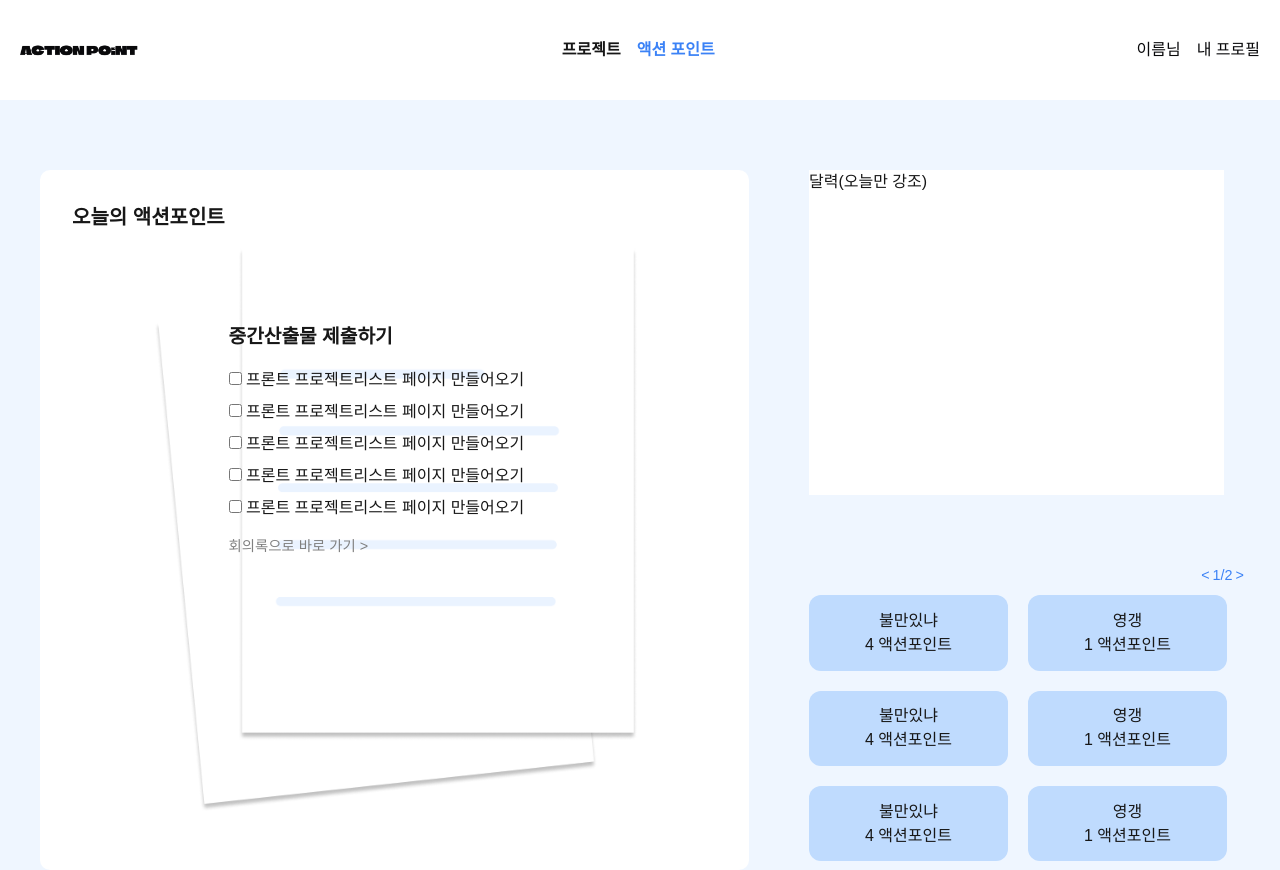
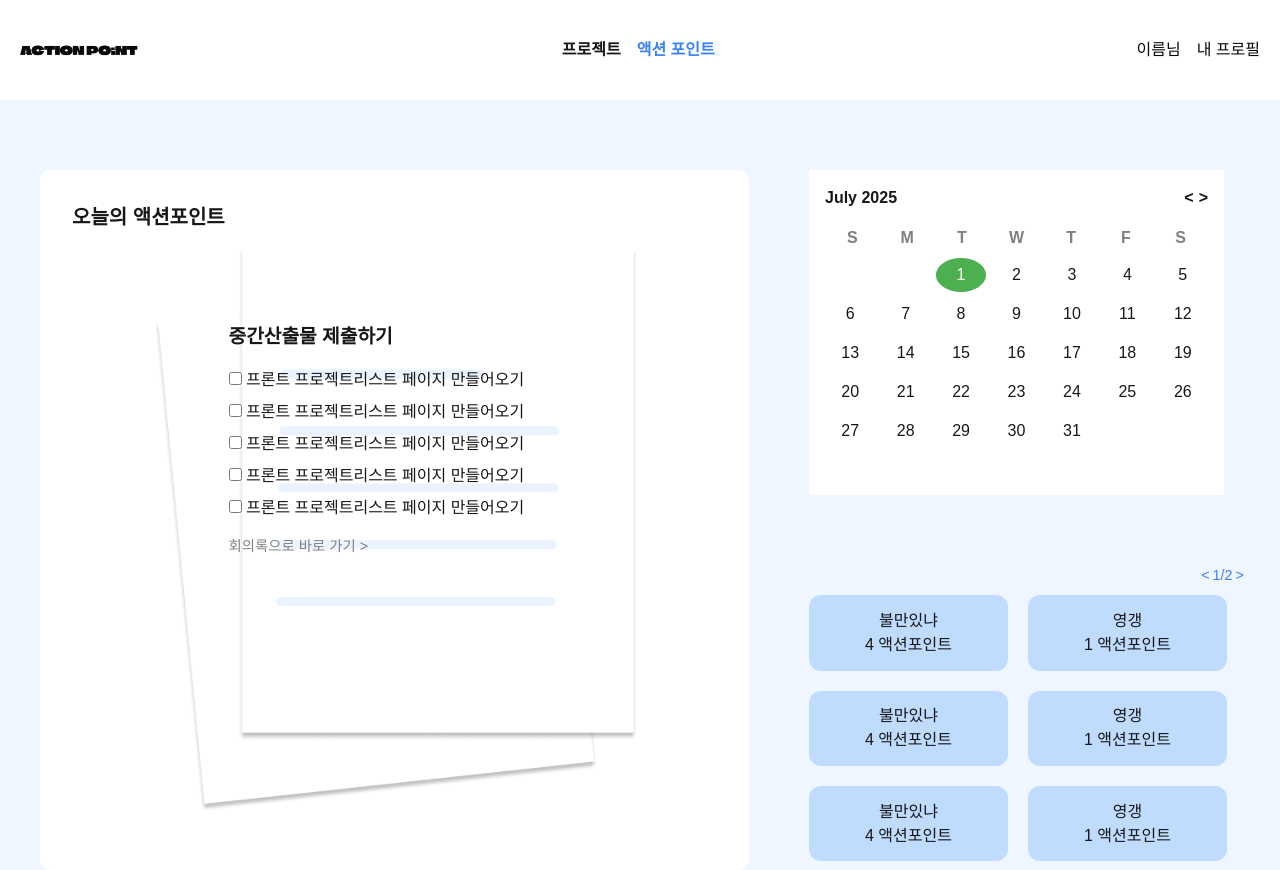
Before and after one commit to Club-PARD/ActionPoint_FE, a Next.js app: page /MainPage in a window 1280 px wide. Built offline with nearby package versions, Linux system fonts and the light colour scheme; no server answers.

Commit message:
modify Calendar

```diff
--- a/src/components/MainPage/Calender.tsx
+++ b/src/components/MainPage/Calender.tsx
@@ -0,0 +1,58 @@
+import styles from "../../styles/Calendar.module.css";
+
+export default function Calendar() {
+  const now = new Date();
+  const year = now.getFullYear();
+  const month = now.getMonth(); // 0~11
+  const today = now.getDate();
+
+  const daysInMonth = new Date(year, month + 1, 0).getDate();
+  const monthNames = [
+    "January", "February", "March", "April", "May", "June",
+    "July", "August", "September", "October", "November", "December"
+  ];
+
+  const firstDay = new Date(year, month, 1).getDay(); // 0: Sunday ~ 6: Saturday
+
+  return (
+    <div className={styles.calendarArea}>
+      <div className={styles.calendarHeader}>
+        <span>{monthNames[month]} {year}</span>
+        <div>
+          <button>&lt;</button>
+          <button>&gt;</button>
+        </div>
+      </div>
+
+      <div className={styles.weekDays}>
+        <span>S</span>
+        <span>M</span>
+        <span>T</span>
+        <span>W</span>
+        <span>T</span>
+        <span>F</span>
+        <span>S</span>
+      </div>
+
+      <div className={styles.daysGrid}>
+        {/* 시작 요일만큼 빈칸 */}
+        {Array.from({ length: firstDay }, (_, i) => (
+          <div key={`empty-${i}`}></div>
+        ))}
+
+        {/* 날짜 출력 */}
+        {Array.from({ length: daysInMonth }, (_, i) => {
+          const day = i + 1;
+          return (
+            <div
+              key={day}
+              className={`${styles.day} ${day === today ? styles.today : ""}`}
+            >
+              {day}
+            </div>
+          );
+        })}
+      </div>
+    </div>
+  );
+}
--- a/src/pages/MainPage.tsx
+++ b/src/pages/MainPage.tsx
@@ -1,7 +1,7 @@
 import Header from "@/components/Header/Header";
 import styles from "../styles/MainPage.module.css";
 import { useState } from "react";
-
+import Calendar from "@/components/MainPage/Calender";
 export default function MainPage() {
   const dummyProjects = [
     { id: 1, title: "불만있냐", actionPointCount: 4 },
@@ -55,7 +55,7 @@ export default function MainPage() {
 
         {/* 우측 영역 */}
         <div className={styles.rightArea}>
-          <div className={styles.calendarArea}>달력(오늘만 강조)</div>
+          <div className={styles.calendarArea}><Calendar /></div>
 
           <div className={styles.projectListArea}>
             <div className={styles.pageIndicator}>
--- a/src/styles/Calendar.module.css
+++ b/src/styles/Calendar.module.css
@@ -0,0 +1,56 @@
+.calendarArea {
+    background: white;
+    width: 415px;
+    padding: 1rem;
+    border-radius: 8px;
+}
+
+.calendarHeader {
+    display: flex;
+    justify-content: space-between;
+    align-items: center;
+    margin-bottom: 1rem;
+    font-weight: bold;
+}
+
+.calendarHeader button {
+    background: none;
+    border: none;
+    cursor: pointer;
+    font-size: 1rem;
+    margin-left: 5px;
+}
+
+.weekDays {
+    display: grid;
+    grid-template-columns: repeat(7, 1fr);
+    text-align: center;
+    margin-bottom: 0.5rem;
+    font-weight: bold;
+    color: gray;
+}
+
+.daysGrid {
+    display: grid;
+    grid-template-columns: repeat(7, 1fr);
+    text-align: center;
+    gap: 5px;
+}
+
+.day {
+    padding: 5px;
+    border-radius: 50%;
+}
+.date {
+  width: 28px;
+  height: 28px;
+  display: inline-flex;
+  justify-content: center;
+  align-items: center;
+}
+
+.today {
+  background-color: #4CAF50;
+  color: white;
+  border-radius: 50%;
+}
```
